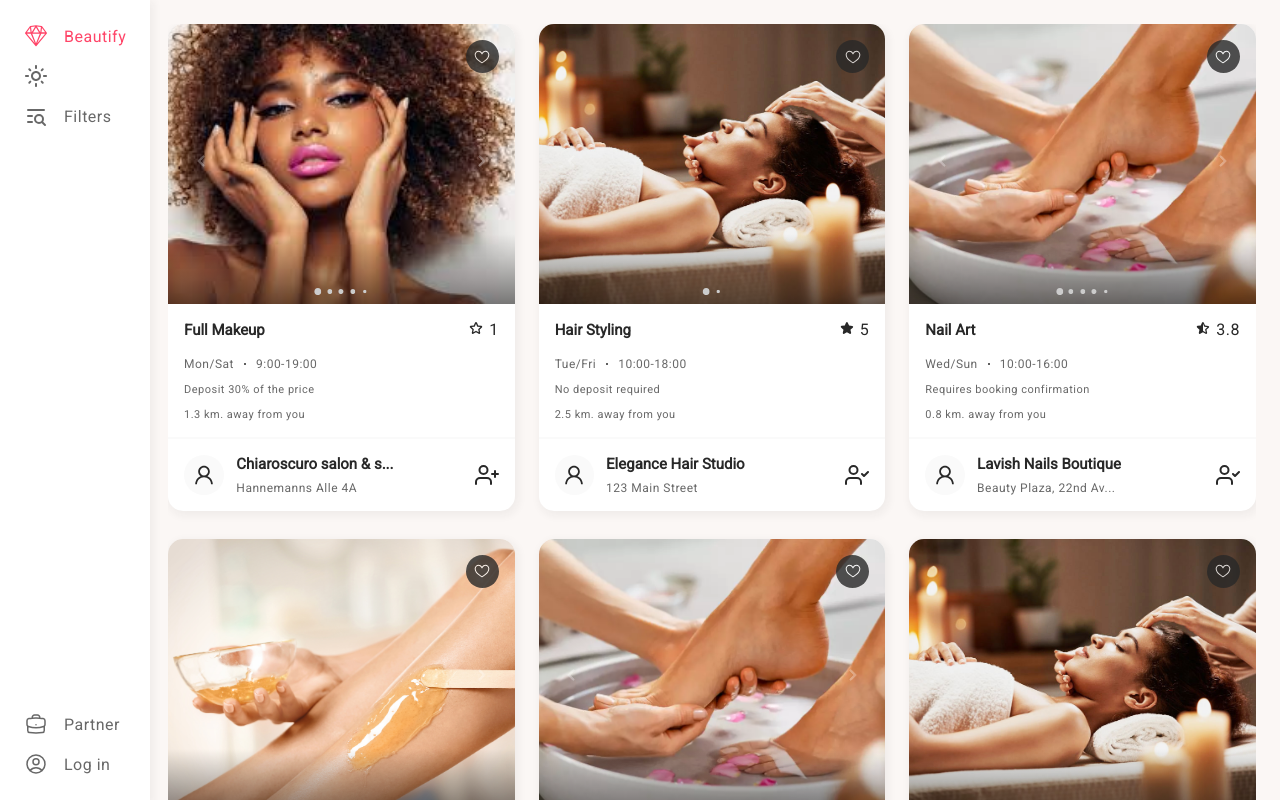
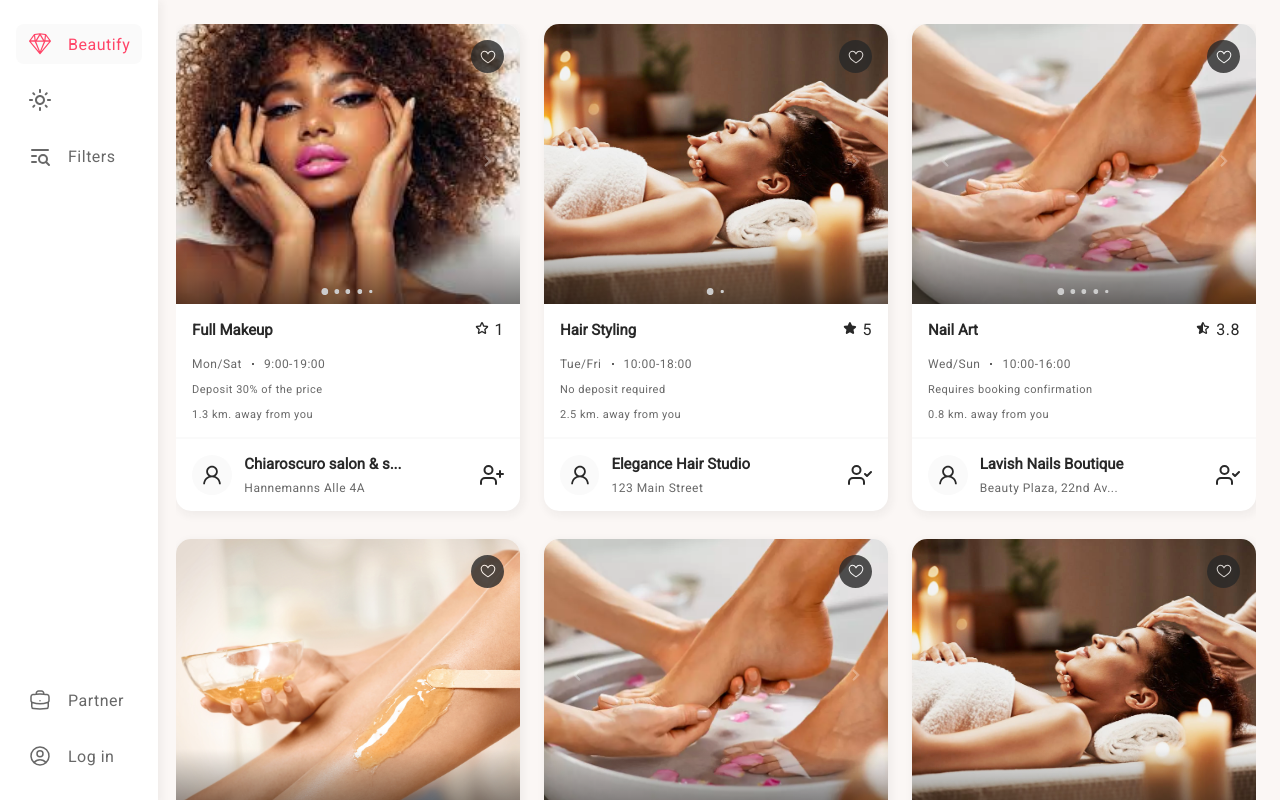
Before and after one commit to osampilona/hypen, a Next.js app: page / in a window 1280 px wide. Built offline with nearby package versions, Linux system fonts and the light colour scheme.

Commit message:
smaller styling adjustment

```diff
--- a/src/app/styles.module.scss
+++ b/src/app/styles.module.scss
@@ -25,6 +25,6 @@
     margin-top: 0;
     padding: 1.5rem;
     flex: 1;
-    margin-left: 9rem;
+    margin-left: 9.5rem;
   }
 }
--- a/src/components/BigScreenNavigation/BigScreenNavigation.tsx
+++ b/src/components/BigScreenNavigation/BigScreenNavigation.tsx
@@ -54,6 +54,7 @@ const BigScreenNavigation = () => {
               <RxSketchLogo size={24} className={styles.icon} />
               <p>Beautify</p>
             </Link>
+            <div className={styles.navIcons}>
               <button
                 onClick={() => dispatch(toggleTheme())}
                 aria-label={
@@ -69,6 +70,7 @@ const BigScreenNavigation = () => {
                   <MdOutlineDarkMode />
                 )}
               </button>
+            </div>
             <div
               className={`${styles.navIcons} ${activeIcon === "filters" ? styles.active : ""}`}
               onClick={() => handleIconClick("filters")}
--- a/src/components/BigScreenNavigation/bigScreenNavigation.module.scss
+++ b/src/components/BigScreenNavigation/bigScreenNavigation.module.scss
@@ -18,7 +18,7 @@
   justify-content: center;
   align-items: center;
   position: relative;
-  padding: 1.5rem;
+  padding: 1.5rem 1rem;
   position: fixed;
   z-index: 100;
   background-color: var(--items-bg-color);
@@ -47,6 +47,7 @@
       align-items: center;
       gap: 1rem;
       cursor: pointer;
+      padding: 0.5rem 0.75rem;
 
       &:hover,
       &:focus {
@@ -55,6 +56,9 @@
 
       &.active {
         @include change-color(var(--primary-color));
+        background-color: var(--forms-bg-color);
+        padding: 0.5rem 0.75rem;
+        border-radius: 0.5rem;
       }
     }
 
@@ -69,6 +73,9 @@
 
       &.active {
         @include change-color(var(--primary-color));
+        background-color: var(--forms-bg-color);
+        padding: 0.5rem 0.75rem;
+        border-radius: 0.5rem;
       }
     }
 
--- a/src/components/Overlay/overlay.module.scss
+++ b/src/components/Overlay/overlay.module.scss
@@ -75,7 +75,7 @@
   .container {
     align-items: flex-start;
     justify-content: center;
-    margin-left: 9rem;
+    margin-left: 9.5rem;
     margin-top: 0;
 
     &.slideIn {
```
Lines whose indentation alone changed are shown as unchanged.
